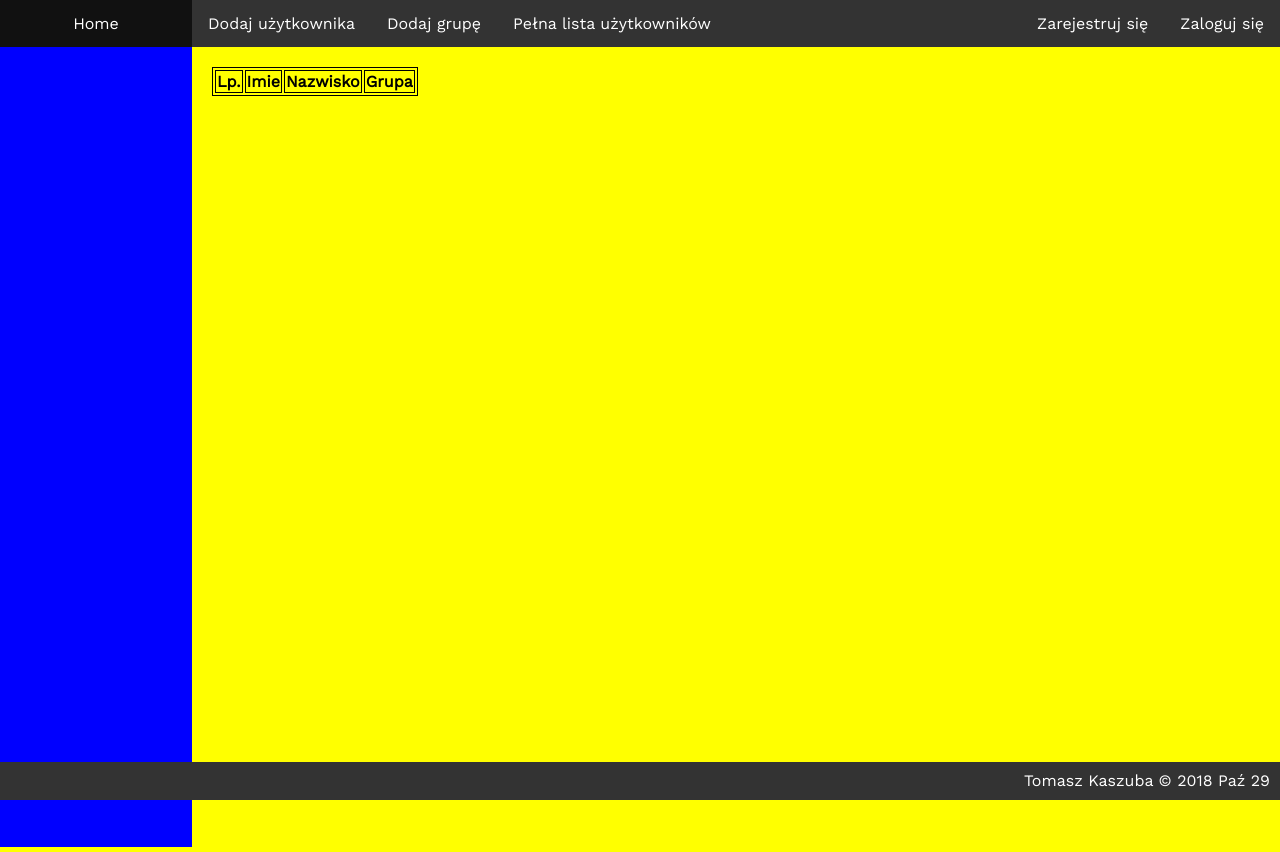
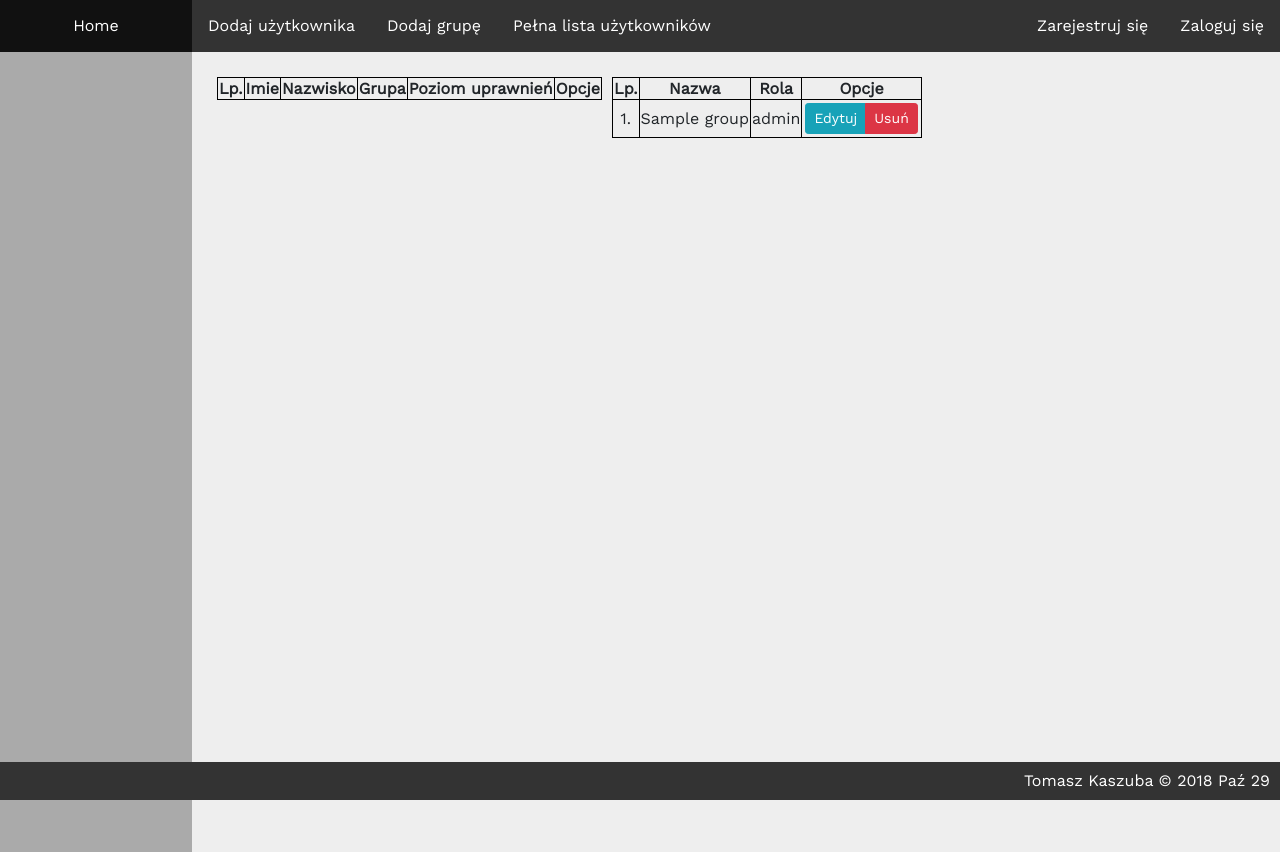
Before and after one commit to Moesess/Users, a Django app: template JUZERY/templates/user_list.html in a window 1280 px wide. Run offline with Django 3.2, Linux system fonts and the light colour scheme; the template is opened without the code that fills it: most values are stand-ins (such as "Sample title", 1, 10 or a date in 2020); lists and menus that the app fills with data are empty; parts of the project's set-up code (start-up, migrations or seed data) failed here and were passed over; some libraries are stand-ins or nearby versions.

Commit message:
Zmianka
s

```diff
--- a/JUZERY/JUZERY/urls.py
+++ b/JUZERY/JUZERY/urls.py
@@ -15,7 +15,7 @@ Including another URLconf
 """
 from django.conf.urls import url
 from django.contrib import admin
-from users.views import HomeView, UserAdd, GroupAdd, UserList
+from users.views import HomeView, UserAdd, GroupAdd, UserList, UserDelete, GroupDelete
 
 urlpatterns = [
     url(r'^admin/', admin.site.urls),
@@ -23,4 +23,6 @@ urlpatterns = [
     url(r'^user/add/$', UserAdd.as_view(), name='add_user'),
     url(r'^group/add/$', GroupAdd.as_view(), name='add_group'),
     url(r'^user/list/$', UserList.as_view(), name='list_user'),
+    url(r'^user/delete/(?P<name>[-\w]+)/(?P<pk>[0-9]+)/$', UserDelete.as_view(), name='delete_user'),
+    url(r'^group/delete/(?P<name>[-\w]+)/(?P<pk>[0-9]+)/$', GroupDelete.as_view(), name='delete_group'),
 ]
--- a/JUZERY/templates/add_form.html
+++ b/JUZERY/templates/add_form.html
@@ -1,10 +1,10 @@
 {% extends "homepage.html" %}
 {% block title %}{{ title }}{% endblock %}
-{% block users_details %}
+{% block right %}
     <form method="post">
         {{ fields }}
         {% csrf_token %}
         {{ form.as_p }}
-        <input type="submit" value="Dodaj">
+        <input class="btn btn-success" type="submit" value="Dodaj">
     </form>
 {% endblock %}
--- a/JUZERY/templates/details.html
+++ b/JUZERY/templates/details.html
@@ -1,5 +1,5 @@
 {% extends "homepage.html" %}
 {% block title %}{{ title }}{% endblock %}
-{% block users_details %}
-
+{% block right %}
+    {%  %}
 {% endblock %}
--- a/JUZERY/templates/homepage.html
+++ b/JUZERY/templates/homepage.html
@@ -3,12 +3,13 @@
 <html lang="pl_PL">
     <head>
         <meta charset="UTF-8">
+        <link rel="stylesheet" href="https://maxcdn.bootstrapcdn.com/bootstrap/4.0.0/css/bootstrap.min.css" integrity="sha384-Gn5384xqQ1aoWXA+058RXPxPg6fy4IWvTNh0E263XmFcJlSAwiGgFAW/dAiS6JXm" crossorigin="anonymous">
         <link rel="stylesheet" type="text/css" href="{% static "style.css" %}">
         <link href="https://fonts.googleapis.com/css?family=Work+Sans" rel="stylesheet">
         <title>{% block title %}{% endblock %}</title>
     </head>
     <body>
-        <nav class="navbar">
+        <nav class="nav_bar">
             <ul class="nav-items">
               <li class="logo"><a href="{% url 'home' %}">Home</a></li>
               <li><a href="{% url 'add_user' %}">Dodaj użytkownika</a></li>
@@ -19,10 +20,10 @@
             </ul>
         </nav>
         <section class="user-list">
-            {% block users %}{% endblock %}
+            {% block left %}{% endblock %}
         </section>
         <section class="user-info">
-            {% block users_details %}{% endblock %}
+            {% block right %}{% endblock %}
         </section>
         <footer class="footer">
             <span class="author">Tomasz Kaszuba &copy {{ current_year }}</span>
--- a/JUZERY/templates/user_list.html
+++ b/JUZERY/templates/user_list.html
@@ -1,6 +1,6 @@
 {% extends "homepage.html" %}
 {% block title %}{{ title }}{% endblock %}
-{% block users_details %}
+{% block right %}
     <table class="user-table">
         <thead>
             <tr>
@@ -8,19 +8,53 @@
                 <th>Imie</th>
                 <th>Nazwisko</th>
                 <th>Grupa</th>
+                <th>Poziom uprawnień</th>
+                <th>Opcje</th>
             </tr>
         </thead>
         <tbody>
             {% for user in user.values %}
                 <tr>
-                    <td>{{ forloop.counter }}</td>
+                    <td>{{ forloop.counter }}.</td>
                     <td>{{ user.first_name }}</td>
                     <td>{{ user.last_name }}</td>
                     {% for group in group.values %}
                         {% if group.id == user.group_id %}
                             <td>{{ group.name }}</td>
+                            <td>{{ group.permission_level }}</td>
                         {% endif %}
                     {% endfor %}
+                    <td>
+                        <div class="btn-group table-buttons" role="group" aria-label="Basic example">
+                          <a href="" class="btn btn-sm btn-info">Edytuj</a>
+                          <a href="/user/delete/{{ user.first_name }}/{{ user.id }}" class="btn btn-sm btn-danger">Usuń</a>
+                        </div>
+                    </td>
+                </tr>
+            {% endfor %}
+        </tbody>
+    </table>
+    <table class="group-table">
+        <thead>
+            <tr>
+                <th>Lp.</th>
+                <th>Nazwa</th>
+                <th>Rola</th>
+                <th>Opcje</th>
+            </tr>
+        </thead>
+        <tbody>
+            {% for group in group.values %}
+                <tr>
+                    <td>{{ forloop.counter }}.</td>
+                    <td>{{ group.name }}</td>
+                    <td>{{ group.permission_level }}</td>
+                    <td>
+                        <div class="btn-group table-buttons" role="group" aria-label="Basic example">
+                          <a href="" class="btn btn-sm btn-info">Edytuj</a>
+                          <a href="/group/delete/{{ group.name }}/{{ group.id }}" class="btn btn-sm btn-danger">Usuń</a>
+                        </div>
+                    </td>
                 </tr>
             {% endfor %}
         </tbody>
--- a/JUZERY/users/models.py
+++ b/JUZERY/users/models.py
@@ -7,6 +7,9 @@ from django.db import models
 
 
 class User(models.Model):
+    name_singular = "Użytkownik"
+    name_accusative = "Użytkownika"
+    name_plural = "Użytkownicy"
     first_name = models.CharField(max_length=50)
     last_name = models.CharField(max_length=50)
     password = models.CharField(max_length=50)
@@ -18,6 +21,9 @@ class User(models.Model):
 
 
 class Group(models.Model):
+    name_singular = "Grupa"
+    name_accusative = "Grupę"
+    name_plural = "Grupy"
     permissions = [('user', '1'), ('moderator', '2'), ('admin', '3')]
     name = models.CharField(max_length=30)
     permission_level = models.CharField(max_length=30, choices=permissions, default=1)
--- a/JUZERY/users/static/style.css
+++ b/JUZERY/users/static/style.css
@@ -6,29 +6,37 @@ body{
 .user-list {
     width: 15%;
     height: 100%;
-    background-color: blue;
+    background-color: #AAAAAA;
     float: left;
     padding: 20px;
     box-sizing: border-box;
 }
 .user-info{
     width: 85%;
-    background-color: yellow;
+    background-color: #EEEEEE;
     height: 100%;
     float: left;
     box-sizing: border-box;
     padding: 20px;
 }
-.user-table {
+/*---TABLES---*/
+.user-table, .group-table {
     text-align: center;
     border: solid 1px black;
+    float: left;
+    margin: 5px;
 }
-.user-table tr, td, th{
+.user-table tr, td, th, .group-table tr, td, th{
     border: solid 1px black;
 }
-
+.text-bold{
+    font-weight: bold;
+}
+.table-buttons{
+    margin: 2px;
+}
 /*---NAV_BAR---*/
-.navbar{
+.nav_bar{
     width: 100%;
     float: left;
 }
```
Also changed, not shown: JUZERY/templates/confirm_delete.html (added, +12 -0 lines), JUZERY/users/views.py (+14 -1 lines), JUZERY/db.sqlite3.
